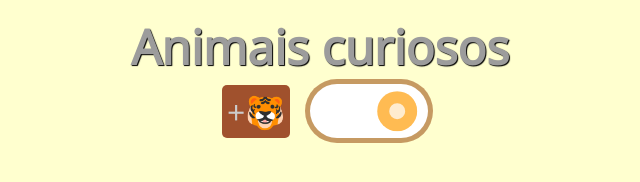
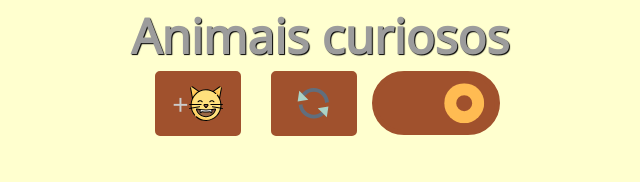
Before and after one commit to moreirafelipe/dh-exercicioListaFelinos, a plain HTML site: page index.html in a window 1280 px wide. Shown: the whole page, without its empty margins (320-960 px from the left). Drawn offline with nearby package versions, Linux system fonts and the light colour scheme.

Commit message:
Atualizando botões do menu

```diff
--- a/css/styles.css
+++ b/css/styles.css
@@ -22,31 +22,45 @@ body {
 
 h1 {
   text-align: center;
-  margin: 0.3em 0 0 0;
+  margin: 3px 0;
   color: rgb(156, 156, 156);
   font-size: 3em;
   text-shadow: 1px 1px 1px black;
 }
 
-/* Estilos para o cabeçalho */
+/* Estilos botões do cabeçalho */
 
 #intro {
   display: flex;
+  width: auto;
   justify-content: center;
   align-items: center;
   margin: 0 auto;
 }
 
+#botoes {
+  display: flex;
+  flex-flow: row wrap;
+}
+
 button {
-  font-size: 2rem;
+  display: flex;
+  flex-flow: row nowrap;
+  justify-content: center;
+  align-items: center;
+  font-size: 1.8rem;
   margin: 0 15px;
-  height: fit-content;
+  width: 3em;
+  height: auto;
+  border: 5px solid #a0512d;
   background-color: rgb(160, 81, 45);
   color: #ccc;
-  padding: 5px;
-  border: none;
   cursor: pointer;
   border-radius: 5px;
+}
+
+button img {
+  width: 1.2em;
 }
 
 /*Classe para mudança de cor de fundo da página*/
@@ -70,15 +84,15 @@ button {
   position: relative;
   height: 4em;
   width: 8em;
-  border: 5px solid #a35c009d;
+  border: 5px solid #a0512d;
   border-radius: 10em;
-  background-color: white;
+  background-color: #a0512d;
   transition: background-color 250ms;
   cursor: pointer;
 }
 
 .toggle-checkbox:checked ~ .toggle-slot {
-  background-color: #6e3318;
+  background-color: #fff;
 }
 
 .toggle-button {
@@ -87,15 +101,15 @@ button {
   height: 2.5em;
   width: 2.5em;
   border-radius: 50%;
-  background-color: #ffeccf;
+  background-color: #a0512d;
   box-shadow: inset 0px 0px 0px 0.75em #ffbb52;
   transition: background-color 250ms, border-color 250ms,
     transform 500ms cubic-bezier(0.26, 2, 0.46, 0.71);
 }
 
 .toggle-checkbox:checked ~ .toggle-slot .toggle-button {
-  background-color: #a15431;
-  box-shadow: inset 0px 0px 0px 0.75em white;
+  background-color: #fff;
+  box-shadow: inset 0px 0px 0px 0.75em #a0512d;
   transform: translate(0.7em, 0.45em);
 }
 
@@ -125,7 +139,7 @@ button {
   position: absolute;
   height: 3em;
   width: 3em;
-  color: white;
+  color: #a0512d;
 }
 
 .subst-icone-lua {
--- a/index.html
+++ b/index.html
@@ -22,8 +22,13 @@
     <div id="intro">
 
       <!-- Botão que chama a função gerar, para incluir cards de animais -->
-      <div>
-        <button onclick="gerar()">+🐯</button>
+      <div id="botoes">
+        <button onclick="gerarCard()">
+          +<img src="./img/cat.svg" alt="">
+        </button>
+        <button onclick="reload()">
+          <img src="./img/refresh.svg" alt="">
+        </button>
       </div>
 
       <!-- Botão de modo escuro -->
@@ -46,6 +51,7 @@
     <!-- Container flex para organização dos cards -->
 
     <div id="container">
+
       <!-- Lista pré renderizada para conter os cards de animais incluidos a cada clique no botão + -->
       <ul id="lista-animais">
       </ul>
--- a/js/app.js
+++ b/js/app.js
@@ -44,21 +44,33 @@ let body = document.querySelector('body');
 let checkbox = document.querySelector("input[type=checkbox]");
 let lista = document.getElementById('lista-animais');
 let card = document.querySelectorAll('li');
+let buttons = document.querySelectorAll('button');
+
+const reload = () => {
+
+  window.location.reload();
+
+}
+
+//Função para alterar estilos de cores no modo escuro/ claro
+const definirCor = (item) => {
+    //Condicionais ternárias que aplicam estilos do modo de cor que está ativo
+    checkbox.checked ? item.forEach(item => {item.style.backgroundColor="#ccc";}) : item.forEach(item => {item.style.backgroundColor="rgb(51, 37, 0)";});
+    checkbox.checked ? item.forEach(item => {item.style.color="#000";}) : item.forEach(item => {item.style.color="#ccc";});
+    checkbox.checked ? body.classList.add("dark-mode") : body.classList.remove("dark-mode");
+    checkbox.checked ? buttons.forEach(item => {item.style.backgroundColor="#fff";}) : buttons.forEach(item => {item.style.backgroundColor="#a0512d";});
+}
+
 
 /*Escutador de eventos - aguarda o botão modo escuro ser acionado para ativar estilos com cores diferentes*/
 checkbox.addEventListener('change', () => {
-
   //Atualizando lista de cards renderizados
   card = document.querySelectorAll('li');
-
-  //Atualiza lista de animais e aplica estilos do modo de cor que está ativo
-  checkbox.checked ? card.forEach(item => {item.style.backgroundColor="#ccc";}) : card.forEach(item => {item.style.backgroundColor="rgb(51, 37, 0)";});
-  checkbox.checked ? card.forEach(item => {item.style.color="#000";}) : card.forEach(item => {item.style.color="#ccc";});
-  checkbox.checked ? body.classList.add("dark-mode") : body.classList.remove("dark-mode");
+  definirCor(card);
 });
 
 //Função que renderiza um novo card
-function gerar(){
+function gerarCard(){
 
   //Verifica se o contador de cliques atingiu o limite de animais do array listadeFelinos
   if(counter < listadeFelinos.length) {
@@ -76,8 +88,7 @@ function gerar(){
 
     //Atualiza lista de animais e aplica estilos do modo de cor que está ativo
     card = document.querySelectorAll('li');
-    checkbox.checked ? card.forEach(item => {item.style.backgroundColor="#ccc";}) : card.forEach(item => {item.style.backgroundColor="rgb(51, 37, 0)";});
-    checkbox.checked ? card.forEach(item => {item.style.color="#000";}) : card.forEach(item => {item.style.color="#ccc";});
+    definirCor(card);
 
     //Incrementa valor 1, para constar que um novo card foi adicionado
     counter+=1;
```
Also changed, not shown: img/cat.svg (added), img/refresh.svg (added).
